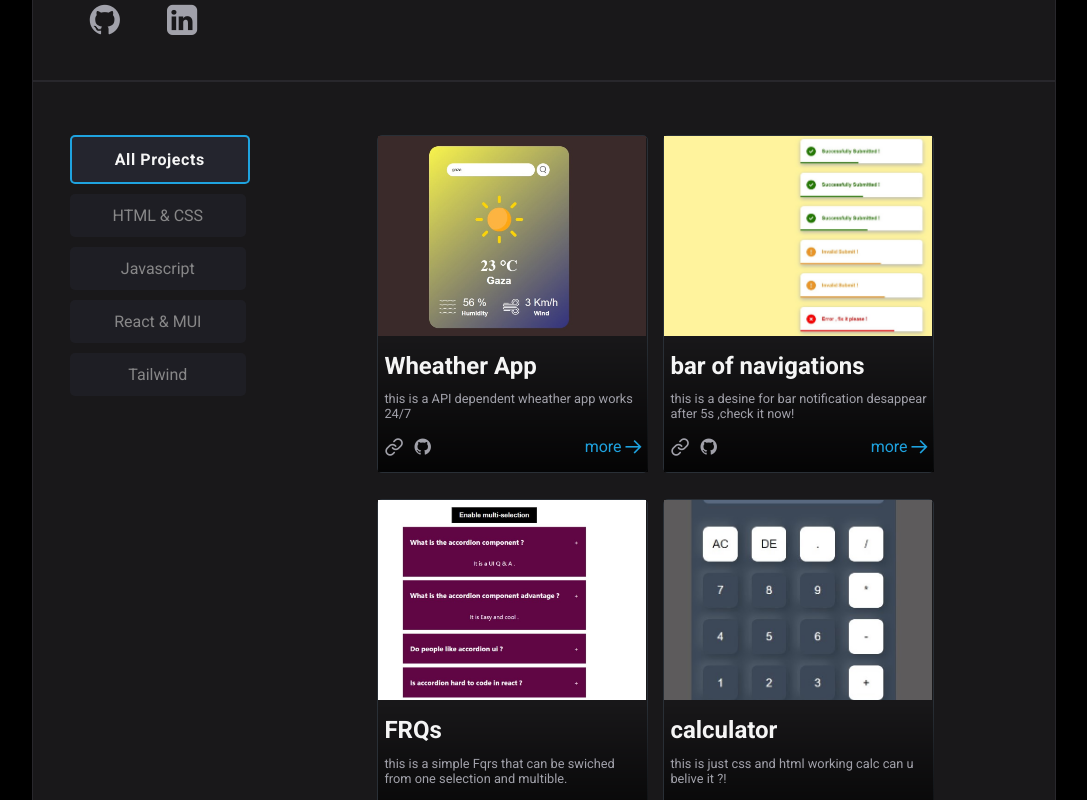
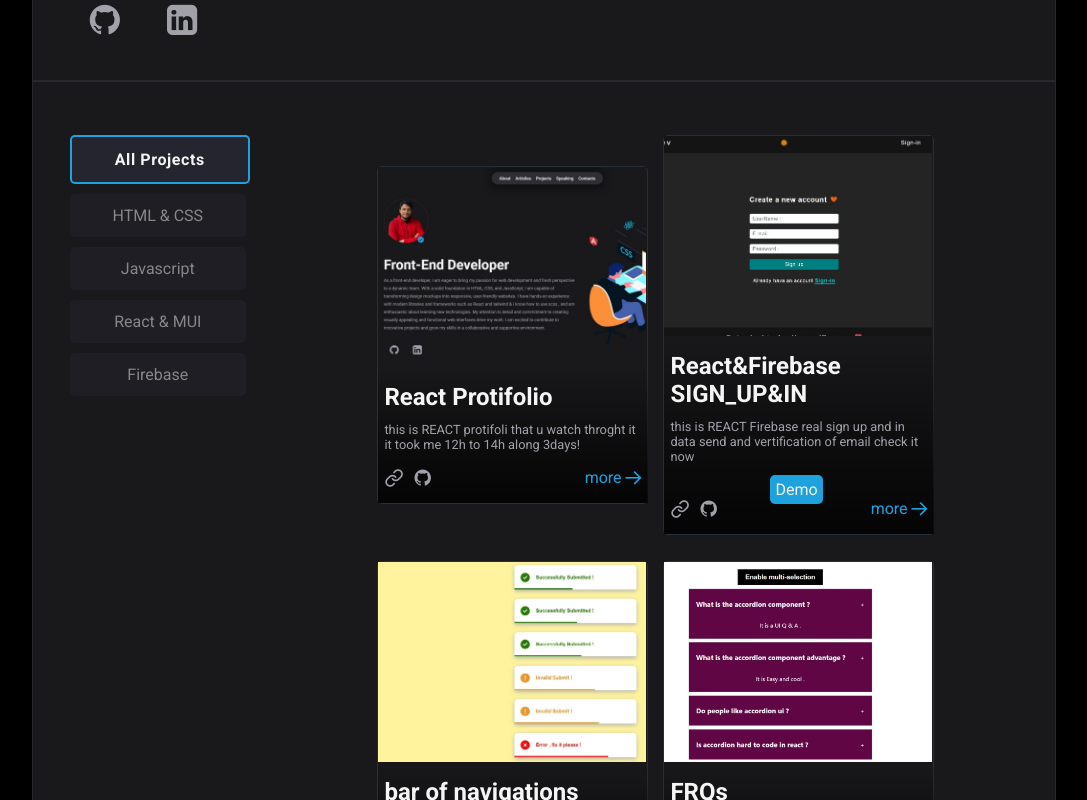
Before and after one commit to ousey-ousey/vite-project, a React (Vite) app: page / in a window 1280 px wide. Shown: the part 660-1460 px from the top of the page, without its empty margins (96-1183 px from the left). Built offline with nearby package versions, Linux system fonts and the light colour scheme.

Commit message:
firebase

```diff
--- a/src/component/3-main/main.css
+++ b/src/component/3-main/main.css
@@ -129,8 +129,19 @@ font-size: 1.25rem;
 .light main section.right-section article.card:hover{
                             border: none;
                         }
+ #demobtn{
+    background-color: var(--blue);
+    color: var(--white);
+    border: none;
+    border-radius: 5px;
+    padding: 5px;
+    margin-left: 100px;
+ }
+#demobtn:hover{
+    box-shadow: inset ;
+    box-shadow: 0px -1px 20px 7px #7e1b1bcc, 0px 0px 20px 6px #4731e0a3;
 
-
+}
 
 
 /*
--- a/src/component/3-main/main.jsx
+++ b/src/component/3-main/main.jsx
@@ -66,11 +66,11 @@ export default function Main() {
         </button>
         <button
           onClick={() => {
-            handleClick("tailwind");
+            handleClick("Firebase");
           }}
-          className={active === "tailwind" ? "active" : null}
+          className={active === "Firebase" ? "active" : null}
         >
-          tailwind
+          Firebase
         </button>
       </section>
       <section id="maincont" className="flex right-section">
@@ -100,6 +100,11 @@ export default function Main() {
                 <div className="box" style={{ width: 270 }}>
                   <h2>{item.title}</h2>
                   <p className="sub-title">{item.P}</p>
+                  {item.link && (
+                    <a id="demobtn" href={item.link} target="_blank">
+                      Demo
+                    </a>
+                  )}
                   <div className="flex icons">
                     <div style={{ gap: "11px" }} className="flex">
                       <span className="icon-link"></span>
--- a/src/component/3-main/projects.js
+++ b/src/component/3-main/projects.js
@@ -1,14 +1,24 @@
 const myprojects = [
   {
     id: 1,
-    title: "Wheather App",
-    category: "JS",
-    imgpath: "/Wheather.jpg",
-    P: "this is a API dependent wheather app works 24/7",
-    git: "https://github.com/ousey-ousey/weather-app-api",
+    title: " React Protifolio",
+    category: "React",
+    imgpath: "/react-1.jpg",
+    P: "this is   REACT protifoli that u watch throght it it took me 12h to 14h along 3days!",
+    git: "https://github.com/ousey-ousey",
   },
   {
     id: 2,
+    title: " React&Firebase SIGN_UP&IN",
+    category: ["React", "Firebase"],
+    link: "https://react-firebase-pro-2-qdti1cbsm-yousefs-projects-0a4c00cd.vercel.app/",
+    imgpath: "/sign-up-in.jpg",
+    P: "this is   REACT Firebase real sign up and in data send and vertification of email check it now",
+    git: "https://github.com/ousey-ousey",
+  },
+
+  {
+    id: 3,
     title: "bar of navigations",
     category: "JS",
     imgpath: "/bar-succes.jpg",
@@ -16,7 +26,7 @@ const myprojects = [
     git: "https://github.com/ousey-ousey",
   },
   {
-    id: 3,
+    id: 4,
     title: "FRQs",
     category: "JS",
     imgpath: "/FQRs.jpg",
@@ -24,7 +34,7 @@ const myprojects = [
     git: "https://github.com/ousey-ousey",
   },
   {
-    id: 4,
+    id: 5,
     title: "calculator",
     category: "css",
     imgpath: "/calc.jpg",
@@ -32,7 +42,7 @@ const myprojects = [
     git: "https://github.com/ousey-ousey",
   },
   {
-    id: 5,
+    id: 6,
     title: "QR generator",
     category: "JS",
     imgpath: "/qr-code-gene.jpg",
@@ -40,7 +50,7 @@ const myprojects = [
     git: "https://github.com/ousey-ousey",
   },
   {
-    id: 6,
+    id: 7,
     title: "Random pass generator",
     category: "JS",
     imgpath: "/random-pass.jpg",
@@ -48,7 +58,7 @@ const myprojects = [
     git: "https://github.com/ousey-ousey",
   },
   {
-    id: 7,
+    id: 8,
     title: "Random color generator",
     category: "JS",
     imgpath: "/random-color.jpg",
@@ -56,7 +66,7 @@ const myprojects = [
     git: "https://github.com/ousey-ousey",
   },
   {
-    id: 8,
+    id: 9,
     title: " Most Acurate age calculator",
     category: "JS",
     imgpath: "/age-calc.jpg",
@@ -64,12 +74,12 @@ const myprojects = [
     git: "https://github.com/ousey-ousey",
   },
   {
-    id: 9,
-    title: " React Protifolio",
-    category: "React",
-    imgpath: "/react-1.jpg",
-    P: "this is   REACT protifoli that u watch throght it it took me 12h to 14h along 3days!",
-    git: "https://github.com/ousey-ousey",
+    id: 10,
+    title: "Wheather App",
+    category: "JS",
+    imgpath: "/Wheather.jpg",
+    P: "this is a API dependent wheather app works 24/7",
+    git: "https://github.com/ousey-ousey/weather-app-api",
   },
 ];
 export default myprojects;
```
Also changed, not shown: public/sign-up-in.jpg (added).
